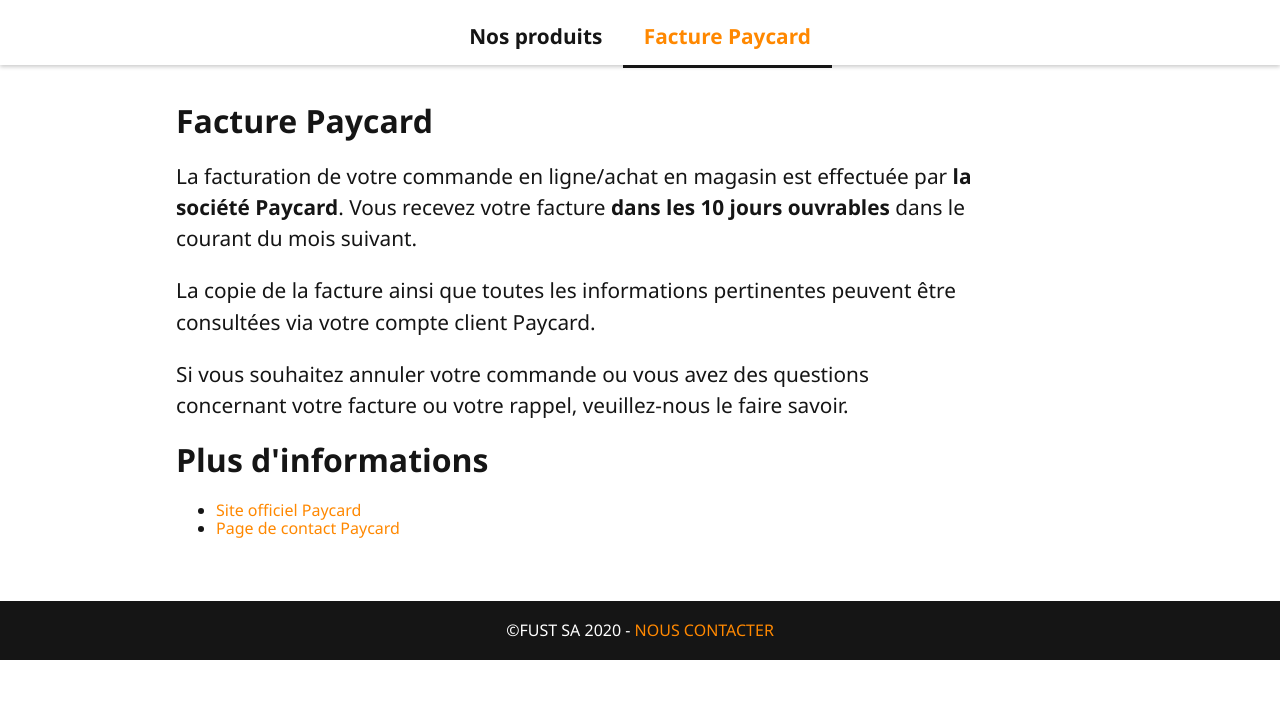
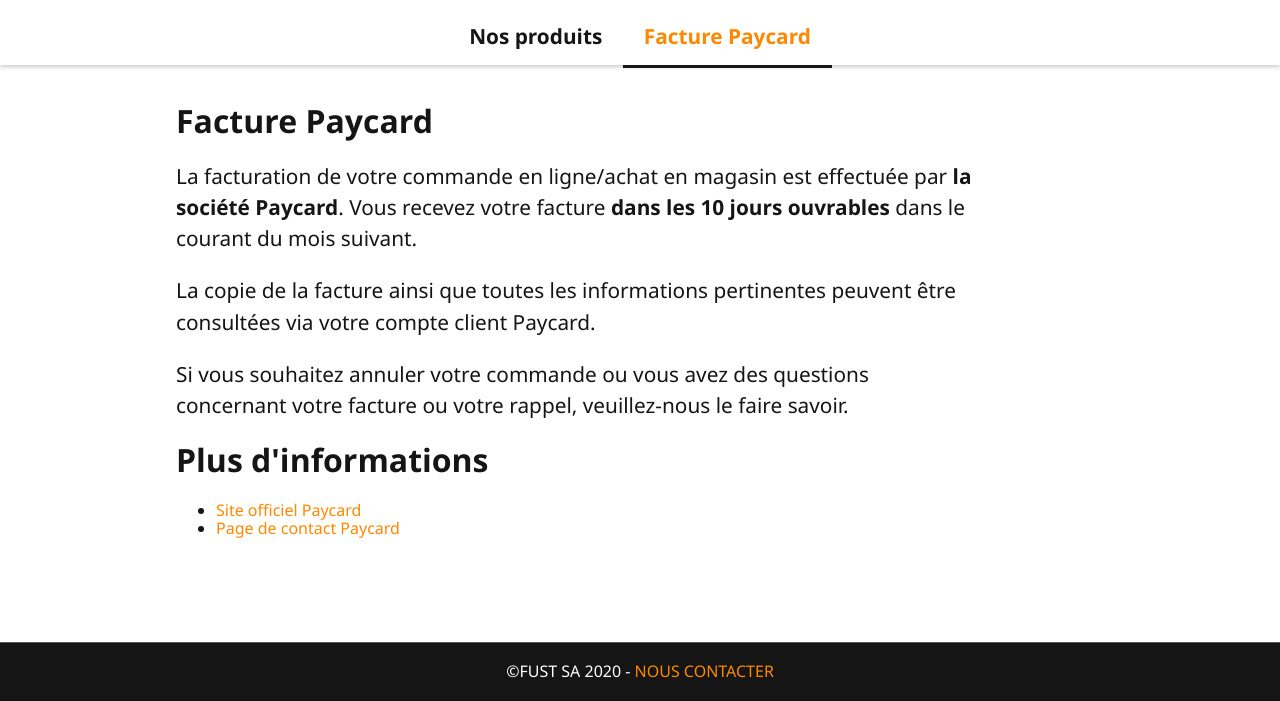
Before and after one commit to divtec-cejef/fust-BratishaDev, a plain HTML site: page paycard.html in a window 1280 px wide. Shown: the part 99-800 px from the top of the page. Drawn offline with Linux system fonts and the light colour scheme.

Commit message:
fin 100%

```diff
--- a/css/main.css
+++ b/css/main.css
@@ -11,7 +11,8 @@
     font-weight: 400;
     font-size: 1em;
     background: #fff;
-    color: #151515
+    color: #151515;
+    min-height: 100vh;
 }
 
 h1, h2, h3, h4, h5, h6 {
```
Also changed, not shown: 1 other file.
